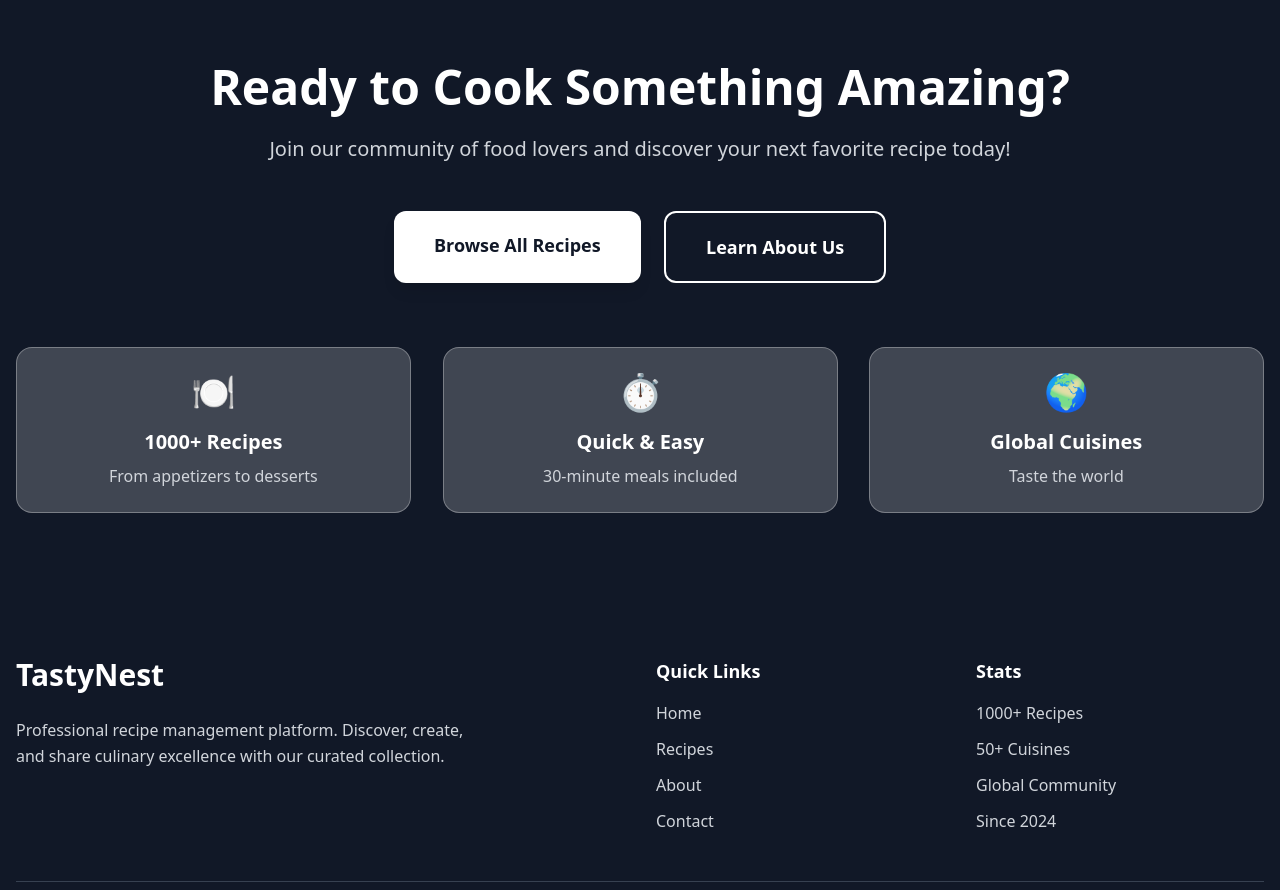
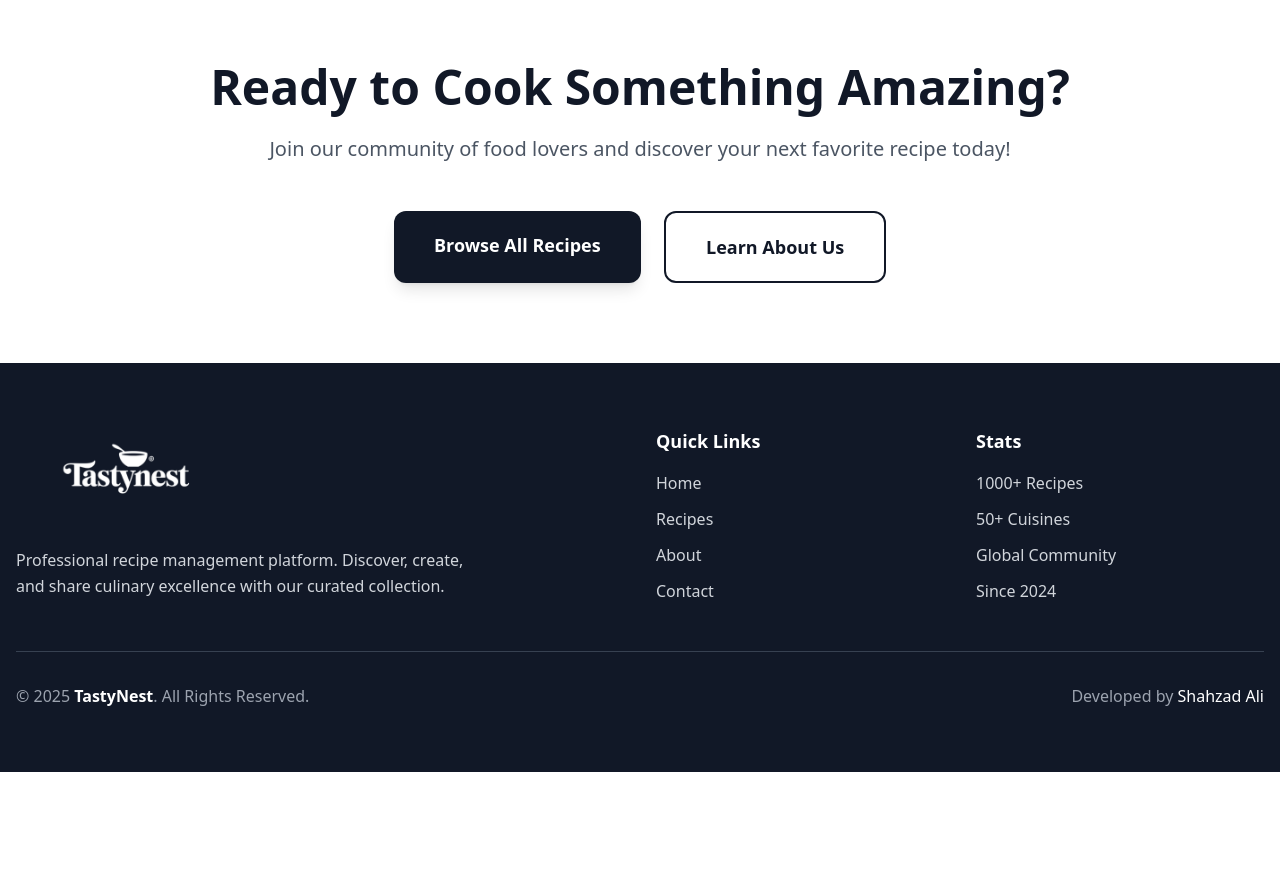
Before and after one commit to Shahzad-Ali-44/TastyNest, a Next.js app: page / in a window 1280 px wide. Shown: the part 2240-3130 px from the top of the page. After the commit the page ends 3012 px from the top, so only its background shows below. Built offline with nearby package versions, Linux system fonts and the light colour scheme; no server answers.

Commit message:
Add Vercel configuration and update homepage styles

```diff
--- a/src/app/page.js
+++ b/src/app/page.js
@@ -179,45 +179,29 @@ export default function Home() {
           </div>
         </section>
 
-        <section className="py-20 bg-gray-900 text-white contain-layout">
+        <section className="py-20 bg-white text-gray-900 contain-layout">
           <div className="max-w-7xl mx-auto px-4 text-center">
             <h2 className="text-4xl md:text-5xl font-bold mb-6 transform-gpu will-change-transform">
               Ready to Cook Something Amazing?
             </h2>
-            <p className="text-xl text-gray-300 mb-12 max-w-3xl mx-auto">
+            <p className="text-xl text-gray-600 mb-12 max-w-3xl mx-auto">
               Join our community of food lovers and discover your next favorite recipe today!
             </p>
             <div className="flex flex-col sm:flex-row gap-6 justify-center">
               <Link
                 href="/recipes"
-                className="px-10 py-5 bg-white text-gray-900 rounded-xl font-bold text-lg hover:bg-gray-100 transition-colors duration-200 transform hover:scale-105 shadow-lg will-change-transform"
+                className="px-10 py-5 bg-gray-900 text-white rounded-xl font-bold text-lg hover:bg-gray-800 transition-colors duration-200 transform hover:scale-105 shadow-lg will-change-transform"
               >Browse All Recipes
               </Link>
               <Link
                 href="/about"
-                className="px-10 py-5 border-2 border-white text-white rounded-xl font-bold text-lg hover:bg-white hover:text-gray-900 transition-colors duration-200 transform hover:scale-105 will-change-transform"
+                className="px-10 py-5 border-2 border-gray-900 text-gray-900 rounded-xl font-bold text-lg hover:bg-gray-900 hover:text-white transition-colors duration-200 transform hover:scale-105 will-change-transform"
               >
                 Learn About Us
               </Link>
             </div>
 
-            <div className="mt-16 grid grid-cols-1 md:grid-cols-3 gap-8 text-center">
-              <div className="bg-white/20 rounded-2xl p-6 border border-white/30 will-change-transform transform-gpu contain-paint">
-                <div className="text-4xl mb-4">🍽️</div>
-                <h3 className="text-xl font-bold mb-2">1000+ Recipes</h3>
-                <p className="text-gray-300">From appetizers to desserts</p>
-              </div>
-              <div className="bg-white/20 rounded-2xl p-6 border border-white/30 will-change-transform transform-gpu contain-paint">
-                <div className="text-4xl mb-4">⏱️</div>
-                <h3 className="text-xl font-bold mb-2">Quick & Easy</h3>
-                <p className="text-gray-300">30-minute meals included</p>
-              </div>
-              <div className="bg-white/20 rounded-2xl p-6 border border-white/30 will-change-transform transform-gpu contain-paint">
-                <div className="text-4xl mb-4">🌍</div>
-                <h3 className="text-xl font-bold mb-2">Global Cuisines</h3>
-                <p className="text-gray-300">Taste the world</p>
-              </div>
-            </div>
+
           </div>
         </section>
       </main>
--- a/src/components/footer/index.js
+++ b/src/components/footer/index.js
@@ -1,6 +1,8 @@
 "use client";
 
 import { useState, useEffect } from "react";
+import Link from "next/link";
+import Image from "next/image";
 
 export default function Footer() {
   const [currentYear, setCurrentYear] = useState(null);
@@ -16,9 +18,26 @@ export default function Footer() {
       <div className="max-w-7xl mx-auto px-4">
         <div className="grid grid-cols-1 md:grid-cols-4 gap-8 mb-12">
           <div className="md:col-span-2">
-            <h3 className="text-3xl font-bold text-white mb-6 transform-gpu will-change-transform">
-              TastyNest
-            </h3>
+            <Link href="/" className="flex items-center hover:opacity-80 transition-all duration-300 mb-6">
+              <div className="h-20 sm:h-24 flex items-center overflow-hidden">
+                <Image
+                  src="/logo.png"
+                  alt="TastyNest Logo"
+                  width={240}
+                  height={80}
+                  className="h-48 sm:h-56 w-auto object-contain filter brightness-0 invert"
+                  priority
+                  sizes="(max-width: 640px) 160px, 240px"
+                  style={{
+                    width: 'auto !important',
+                    height: 'auto !important',
+                    maxWidth: '240px',
+                    maxHeight: '224px'
+                  }}
+                  unoptimized={false}
+                />
+              </div>
+            </Link>
             <p className="text-gray-300 leading-relaxed max-w-md">
               Professional recipe management platform. Discover, create, and share culinary excellence with our curated collection.
             </p>
```
Also changed, not shown: vercel.json (added).
